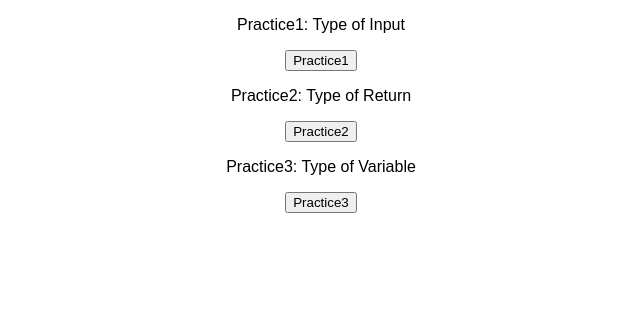
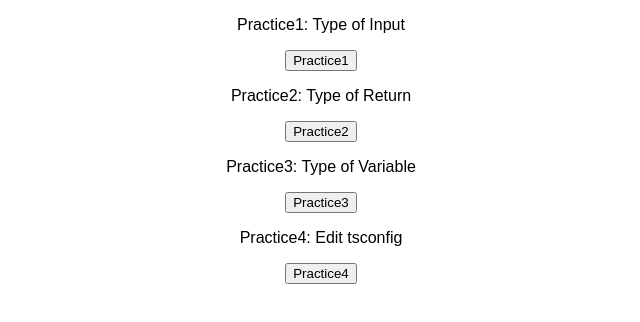
Before and after one commit to koyamal/CSBox-React-TypeScript, a React (Create React App) app: page / in a window 1280 px wide. Shown: the top 322 px of the page, without its empty margins (319-959 px from the left). Built offline with nearby package versions, Linux system fonts and the light colour scheme.

Commit message:
Edit tsconfig.json

```diff
--- a/src/App.tsx
+++ b/src/App.tsx
@@ -2,6 +2,7 @@ import "./styles.css";
 import { Practice1 } from "./practices/Practice1";
 import { Practice2 } from "./practices/Practice2";
 import { Practice3 } from "./practices/Practice3";
+import { Practice4 } from "./practices/Practice4";
 
 export default function App() {
   return (
@@ -9,6 +10,7 @@ export default function App() {
       <Practice1 />
       <Practice2 />
       <Practice3 />
+      <Practice4 />
     </div>
   );
 }
--- /dev/null
+++ b/src/practices/Practice4.tsx
@@ -0,0 +1,13 @@
+export const Practice4 = () => {
+  const calTotalFee = (num: number) => {
+    const total = num * 1.1;
+    console.log(total);
+  };
+  const onClickPractice = () => calTotalFee(1000);
+  return (
+    <div>
+      <p>Practice4: Edit tsconfig</p>
+      <button onClick={onClickPractice}>Practice4</button>
+    </div>
+  );
+};
--- a/tsconfig.json
+++ b/tsconfig.json
@@ -3,7 +3,8 @@
         "./src/**/*"
     ],
     "compilerOptions": {
-        // "strict": true,
+        "strict": true,
+        "noImplicitAny": false,
         "esModuleInterop": true,
         "lib": [
             "dom",
```
